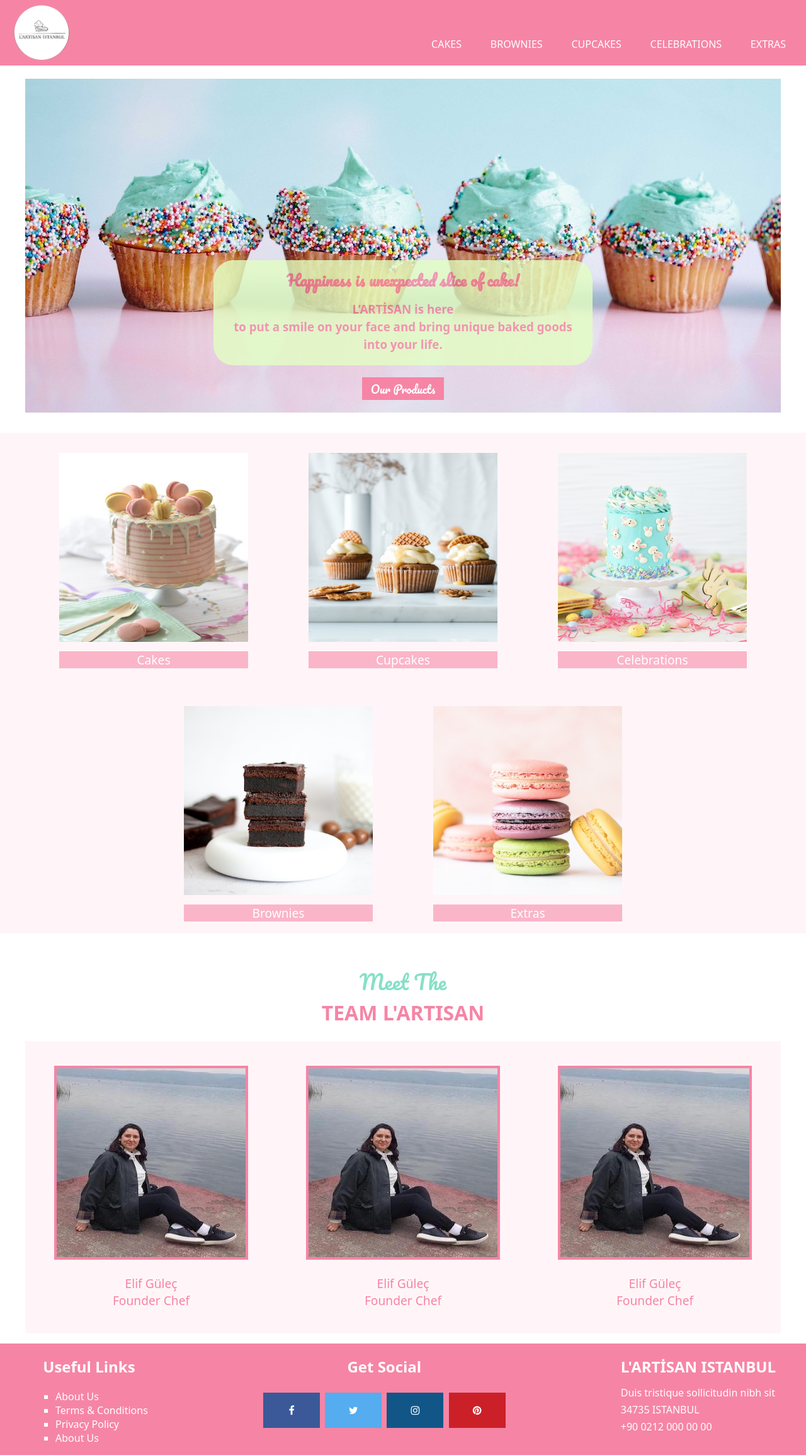
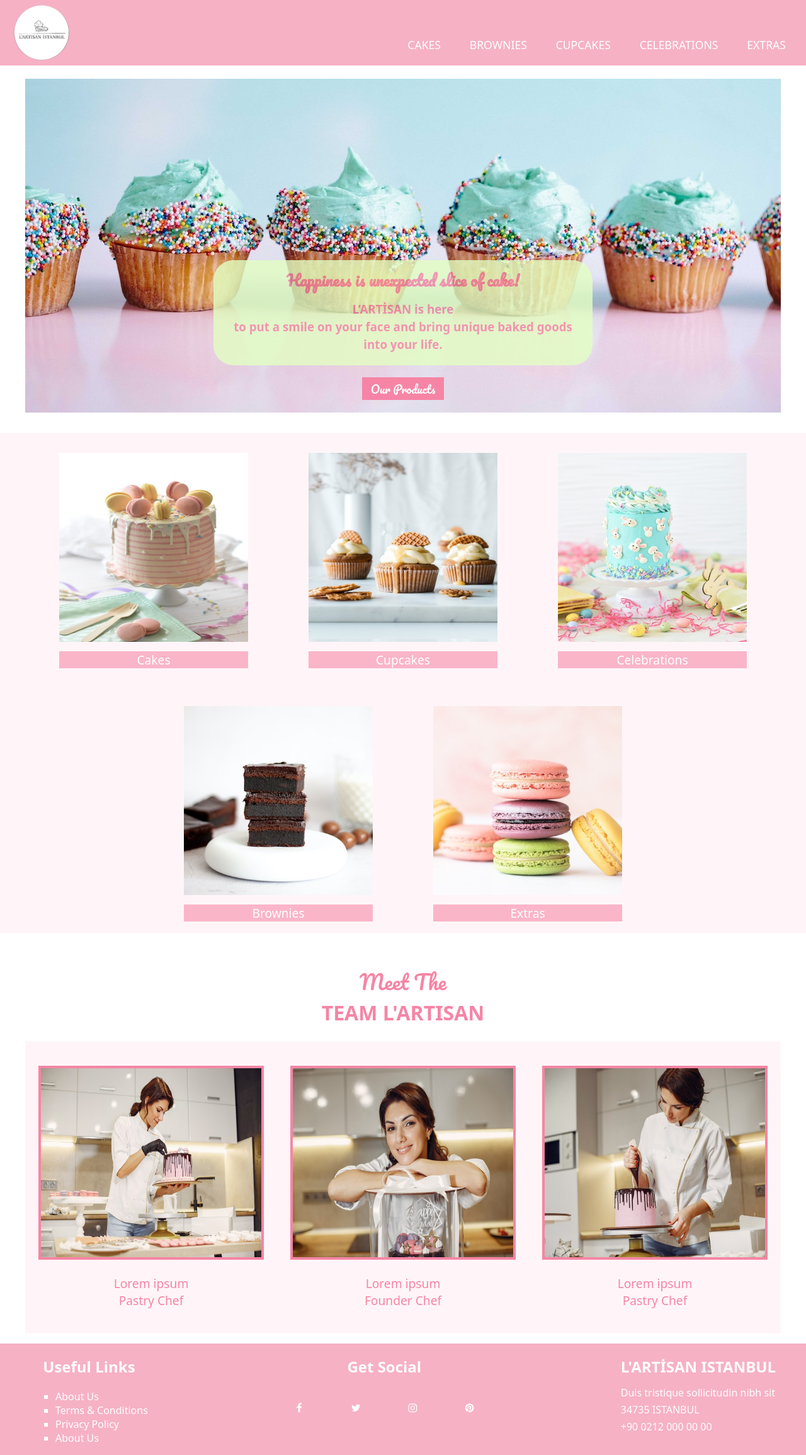
Before and after one commit to reflectio16/LArtisan_Web_Page, a plain HTML site: page index.html in a window 1280 px wide. Shown: the whole page at 63% size. Drawn offline with Linux system fonts and the light colour scheme.

Commit message:
Change content

```diff
--- a/index.html
+++ b/index.html
@@ -4,7 +4,7 @@
     <meta charset="UTF-8">
     <meta name="viewport" content="width=device-width, initial-scale=1.0">
     <title>L'ARTISAN ISTANBUL</title>
-    <link rel="stylesheet" href="../LArtisan_Web_Page/Resources/style.css">
+    <link rel="stylesheet" href="./style.css">
     <link rel="preconnect" href="https://fonts.googleapis.com">
     <link rel="preconnect" href="https://fonts.gstatic.com" crossorigin>
     <link href="https://fonts.googleapis.com/css2?family=Pacifico&display=swap" rel="stylesheet">
@@ -17,7 +17,7 @@
     <header>
         <div class="nav-bar">
 
-            <img src="../LArtisan_Web_Page/Resources/logo.png" alt="logo" class="logo">
+            <img src="./Resources/logo.png" alt="logo" class="logo">
 
         <nav>
 
@@ -37,10 +37,10 @@
 
         <div class="mobile-nav">
 
-            <img src="../LArtisan_Web_Page/Resources/logo.png" alt="logo" class="logo">
+            <img src="./Resources/logo.png" alt="logo" class="logo">
 
             <div class="dropdown">
-                <img src="../LArtisan_Web_Page/Resources/menu-icon2.png" class="menu-icon" alt="dropdown menu icon">
+                <img src="./Resources/menu-icon2.png" class="menu-icon" alt="dropdown menu icon">
                 <div id="myDropdown" class="dropdown-content">
                   <a href="#home">Products</a>
                   <a href="#about">About</a>
@@ -75,7 +75,7 @@
 
                <div class="pro-image cakes">
 
-                   <a href="#"><img src="../LArtisan_Web_Page/Resources/Cakes.jpg"  width="300px" height="300px" alt="Cake with macaron topping"></a>
+                   <a href="#"><img src="./Resources/Cakes.jpg"  width="300px" height="300px" alt="Cake with macaron topping"></a>
 
                    <p>Cakes</p>
 
@@ -84,7 +84,7 @@
 
                <div class="pro-image cupcakes">
 
-                   <a href="#"><img src="../LArtisan_Web_Page/Resources/Cupcakes.jpg"  width="300px" height="300px" alt="Caramel cupcakes with waffle topping"></a>
+                   <a href="#"><img src="./Resources/Cupcakes.jpg"  width="300px" height="300px" alt="Caramel cupcakes with waffle topping"></a>
 
                    <p>Cupcakes</p>
 
@@ -92,7 +92,7 @@
 
                <div class="pro-image celebrations">
 
-                   <a href="#"><img src="../LArtisan_Web_Page/Resources/Celebrations.jpg"  width="300px" height="300px" alt="Bunny birthdate cake">
+                   <a href="#"><img src="./Resources/Celebrations.jpg"  width="300px" height="300px" alt="Bunny birthdate cake">
                    </a>
 
                    <p>Celebrations</p>
@@ -101,7 +101,7 @@
 
                <div class="pro-image" id="brownies">
 
-                   <a href="#"><img src="../LArtisan_Web_Page/Resources/Brownies.jpeg"  width="300px" height="300px" alt="Brownies on top od each other"></a>
+                   <a href="#"><img src="./Resources/Brownies.jpeg"  width="300px" height="300px" alt="Brownies on top od each other"></a>
 
                    <p>Brownies</p>
 
@@ -109,7 +109,7 @@
 
                <div class="pro-image" id="extras">
 
-                   <a href="#"><img src="../LArtisan_Web_Page/Resources/Extras.jpg"  width="300px" height="300px" alt="Mixed colored macarons"></a>
+                   <a href="#"><img src="./Resources/Extras.jpg"  width="300px" height="300px" alt="Mixed colored macarons"></a>
 
                    <p>Extras</p>
 
@@ -127,28 +127,28 @@
 
            <div class="team-member">
 
-               <a href="#"><img src="../LArtisan_Web_Page/Resources/team/IMG-20240117-WA0004.jpg"  width="300px" height="300px" alt="Elif Gülec">
+               <a href="#"><img src="./Resources/team/team_1.png"  width="350px" height="300px" alt="Photo of a chef">
                </a>
 
-               <p>Elif Güleç<br>Founder Chef</p>
+               <p>Lorem ipsum<br>Pastry Chef</p>
 
            </div>
 
            <div class="team-member">
 
-               <a href="#"><img src="../LArtisan_Web_Page/Resources/team/IMG-20240117-WA0004.jpg"  width="300px" height="300px" alt="Elif Gülec">
+               <a href="#"><img src="./Resources/team/team_2.png"  width="350px" height="300px" alt="Photo of a chef">
                </a>
 
-               <p>Elif Güleç<br>Founder Chef</p>
+               <p>Lorem ipsum<br>Founder Chef</p>
 
            </div>
 
            <div class="team-member">
 
-               <a href="#"><img src="../LArtisan_Web_Page/Resources/team/IMG-20240117-WA0004.jpg"  width="300px" height="300px" alt="Elif Gülec">
+               <a href="#"><img src="./Resources/team/team_3.png"  width="350px" height="300px" alt="Photo of a chef">
                </a>
 
-               <p>Elif Güleç<br>Founder Chef</p>
+               <p>Lorem ipsum<br>Pastry Chef</p>
 
            </div>
 
--- a/Resources/style.css
+++ b/style.css
@@ -8,7 +8,7 @@ body {
 header {
     display: inline-flex;
     flex-direction:row;
-    background-color:#F685A5;
+    background-color:#f6b1c5;
     min-height: 4.3125rem;
     width: 100%;
     position: sticky;
@@ -45,6 +45,7 @@ nav a {
     color: #ffff;
     text-decoration: none;
     text-transform: uppercase;
+    font-size: 1.1rem;
 }
 
 nav a:hover {
@@ -225,7 +226,7 @@ h3 {
     font-size: 2rem;
     font-family: 'Pacifico', cursive;
     text-align: center;
-    color: #85E0C7;
+    color: #F685A5;
     margin: 3rem 0 0 0;
 
 
@@ -254,7 +255,7 @@ footer {
     display: flex;
     flex-direction: row;
     justify-content:space-between;
-    background-color: #F685A5;
+    background-color: #f6b1c5;
 }
 
 footer h2 {
@@ -270,33 +271,15 @@ footer h3 {
 
 
 .fa {
-    padding: 1.25rem;
+    padding: 1rem;
     font-size: 1.875rem;
     width: 3.125rem;
     text-align: center;
     text-decoration: none;
     margin: 0.3125rem 0.125rem;
+    color: #ffff;
   }
 
-  .fa-facebook {
-    background: #3B5998;
-    color: white;
-  }
-
-  .fa-twitter {
-    background: #55ACEE;
-    color: white;
-  }
-
-  .fa-instagram {
-    background: #125688;
-    color: white;
-  }
-
-  .fa-pinterest {
-    background: #cb2027;
-    color: white;
-  }
 
   .footer-title {
     color: #F685A5;
```
Also changed, not shown: Resources/team/team_1.png (added), Resources/team/team_2.png (added), Resources/team/team_3.png (added), Resources/team/yilmaz-akin-FPKtCl74Hfs-unsplash.jpg (deleted), 1 other file.
